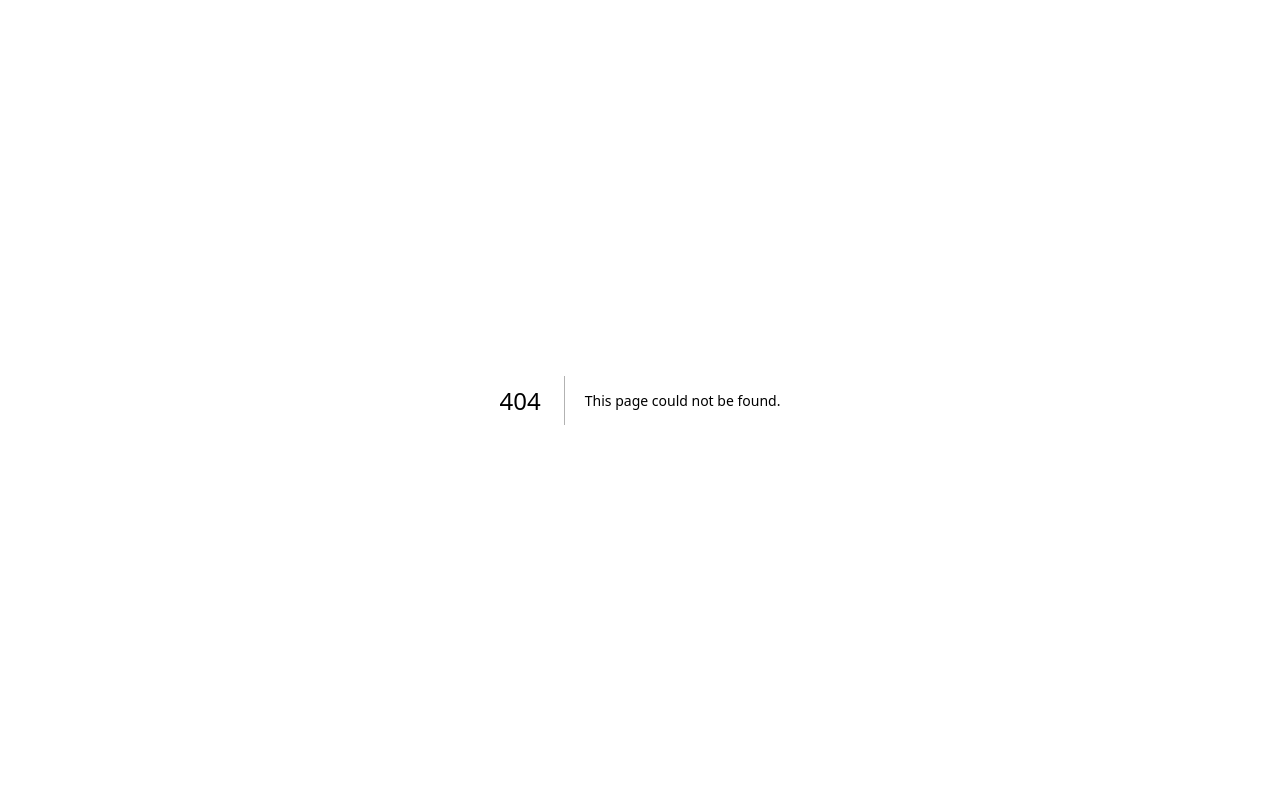
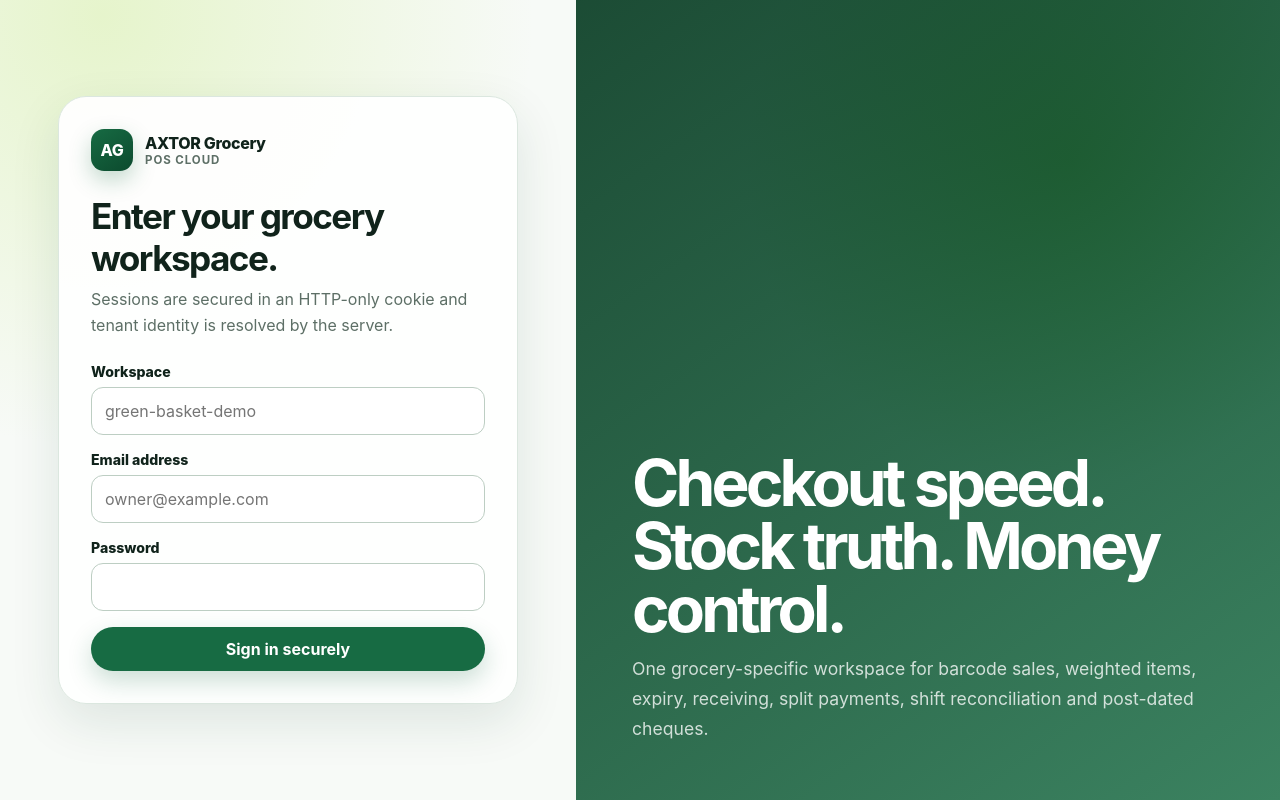
Before and after one commit to danishpervaiz990-lab/AXTOR-CLOUD-POS, a Next.js app in the folder apps/grocery-pos/: page /login in a window 1280 px wide. Before the commit this address had no page. Built offline with nearby package versions, Linux system fonts and the light colour scheme.

Commit message:
feat(grocery): add dedicated Grocery sign-in page

```diff
--- /dev/null
+++ b/apps/grocery-pos/app/login/page.tsx
@@ -0,0 +1,29 @@
+import Link from "next/link";
+import { LoginForm } from "@/components/login-form";
+
+export const metadata = { title: "Sign in" };
+
+export default function LoginPage() {
+  return (
+    <main className="auth-shell">
+      <section className="auth-panel" aria-labelledby="sign-in-heading">
+        <div className="auth-card">
+          <Link className="brand" href="/" aria-label="Back to AXTLOR Grocery POS Cloud home">
+            <span className="brand-mark" aria-hidden="true">AG</span>
+            <span className="brand-copy">AXTOR Grocery<small>POS Cloud</small></span>
+          </Link>
+          <h1 id="sign-in-heading">Enter your grocery workspace.</h1>
+          <p>Sessions are secured in an HTTP-only cookie and tenant identity is resolved by the server.</p>
+          <LoginForm />
+        </div>
+      </section>
+      <aside className="auth-aside" aria-label="Grocery operations overview">
+        <h2>Checkout speed. Stock truth. Money control.</h2>
+        <p>
+          One grocery-specific workspace for barcode sales, weighted items, expiry, receiving,
+          split payments, shift reconciliation and post-dated cheques.
+        </p>
+      </aside>
+    </main>
+  );
+}
```
